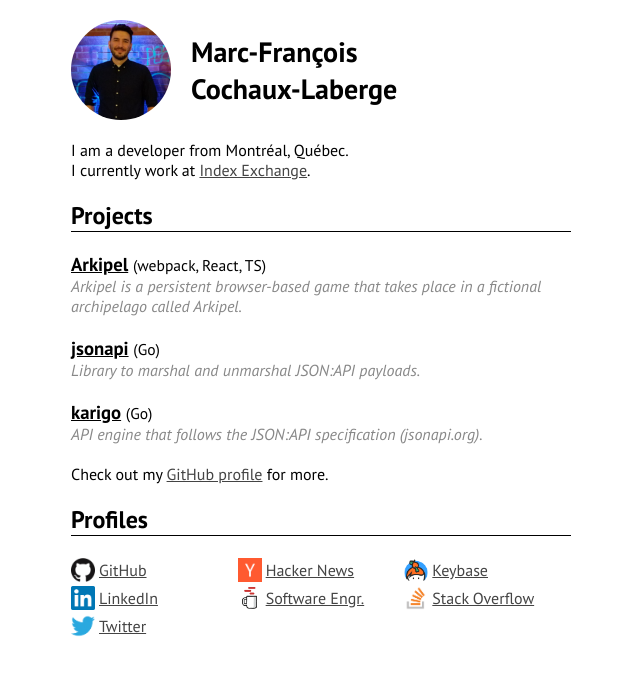
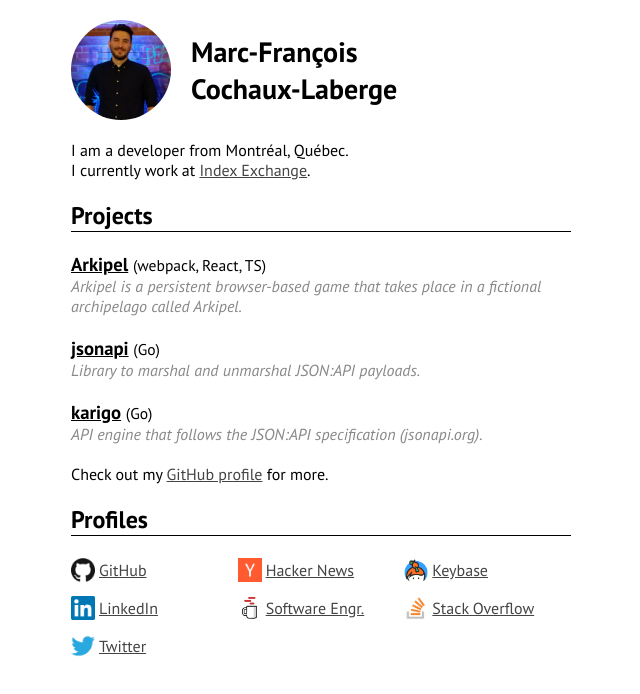
Before and after one commit to mfcochauxlaberge/mfcochauxlaberge.github.io, a plain HTML site: page index.html in a window 1280 px wide. Shown: the whole page, without its empty margins (319-959 px from the left). Drawn offline with Linux system fonts and the light colour scheme.

Commit message:
Add space between rows of profiles

```diff
--- a/static/css/style.css
+++ b/static/css/style.css
@@ -66,6 +66,7 @@ h3 span {
 
 #profiles {
   display: grid;
+  gap: 10px 0;
   grid-template-columns: 1fr 1fr 1fr;
   list-style-type: none;
 }
```
